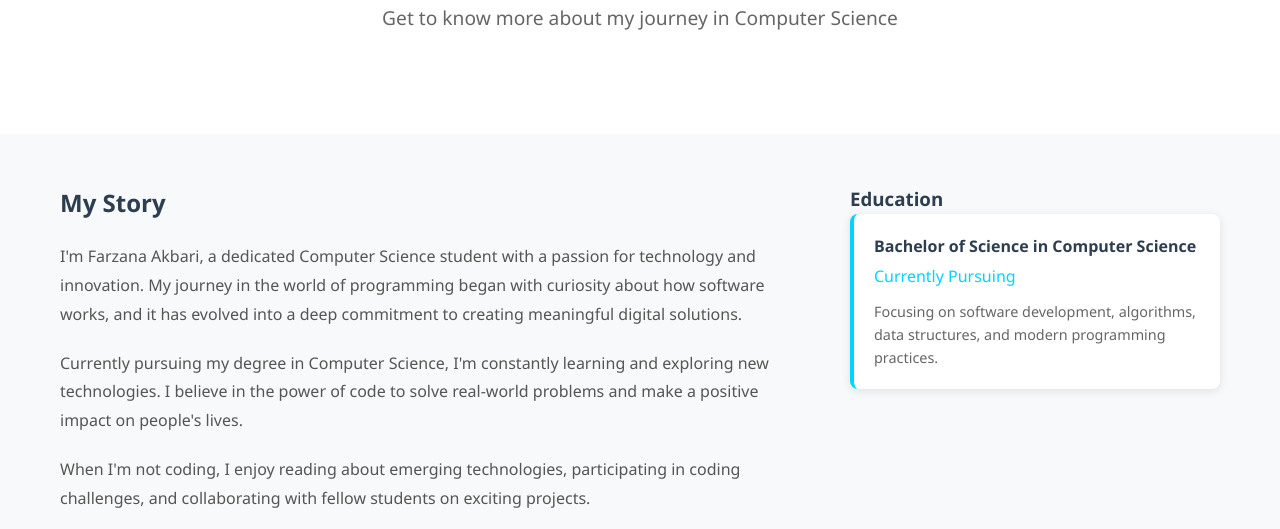
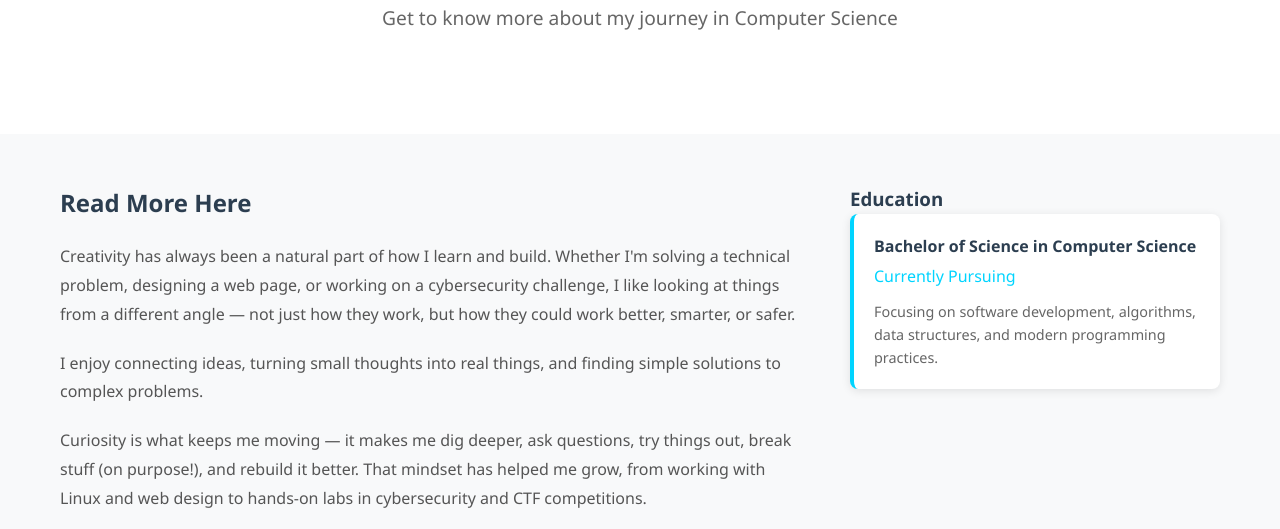
Before and after one commit to Farzana921/github.io, a plain HTML site: page about.html in a window 1280 px wide. Shown: the part 251-780 px from the top of the page. Drawn offline with Linux system fonts and the light colour scheme.

Commit message:
About section changed

```diff
--- a/about.html
+++ b/about.html
@@ -42,21 +42,18 @@
             <div class="container">
                 <div class="about-grid">
                     <div class="about-text">
-                        <h2>My Story</h2>
+                        <h2>Read More Here</h2>
                         <p>
-                            I'm Farzana Akbari, a dedicated Computer Science student with a passion for
-                            technology and innovation. My journey in the world of programming began with
-                            curiosity about how software works, and it has evolved into a deep commitment
-                            to creating meaningful digital solutions.
+                            Creativity has always been a natural part of how I learn and build. Whether I'm solving a technical problem, designing a web page, or working on a cybersecurity challenge, I like looking at things from a different angle — not just how they work, but how they could work better, smarter, or safer.
                         </p>
                         <p>
-                            Currently pursuing my degree in Computer Science, I'm constantly learning and
-                            exploring new technologies. I believe in the power of code to solve real-world
-                            problems and make a positive impact on people's lives.
+                            I enjoy connecting ideas, turning small thoughts into real things, and finding simple solutions to complex problems.
                         </p>
                         <p>
-                            When I'm not coding, I enjoy reading about emerging technologies, participating
-                            in coding challenges, and collaborating with fellow students on exciting projects.
+                            Curiosity is what keeps me moving — it makes me dig deeper, ask questions, try things out, break stuff (on purpose!), and rebuild it better. That mindset has helped me grow, from working with Linux and web design to hands-on labs in cybersecurity and CTF competitions.
+                        </p>
+                        <p>
+                            For me, creativity isn't just about visuals — it's about how we think in tech, how we learn faster, and how we challenge the usual way of doing things to make something meaningful and different.
                         </p>
                     </div>
 
```
